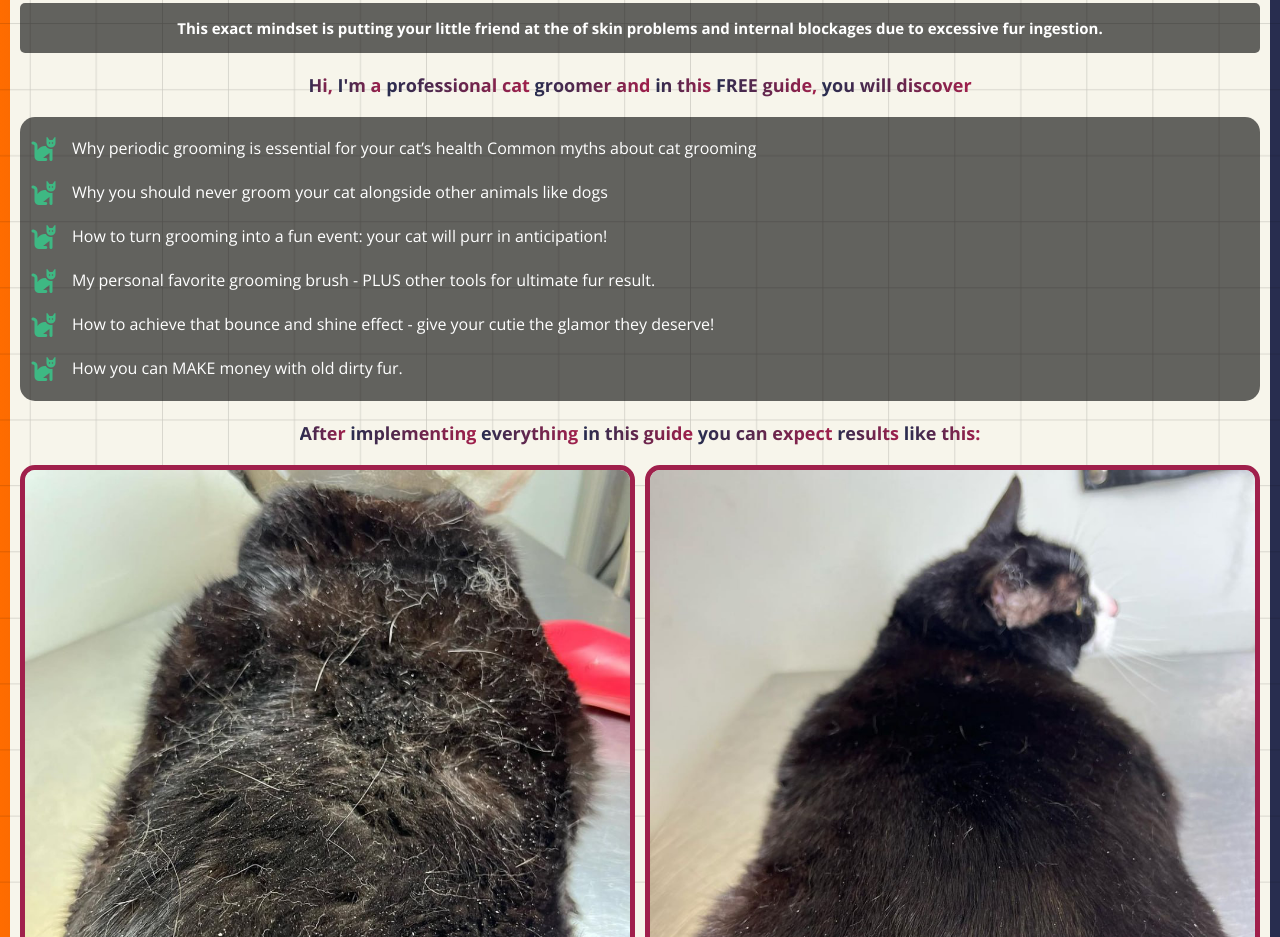
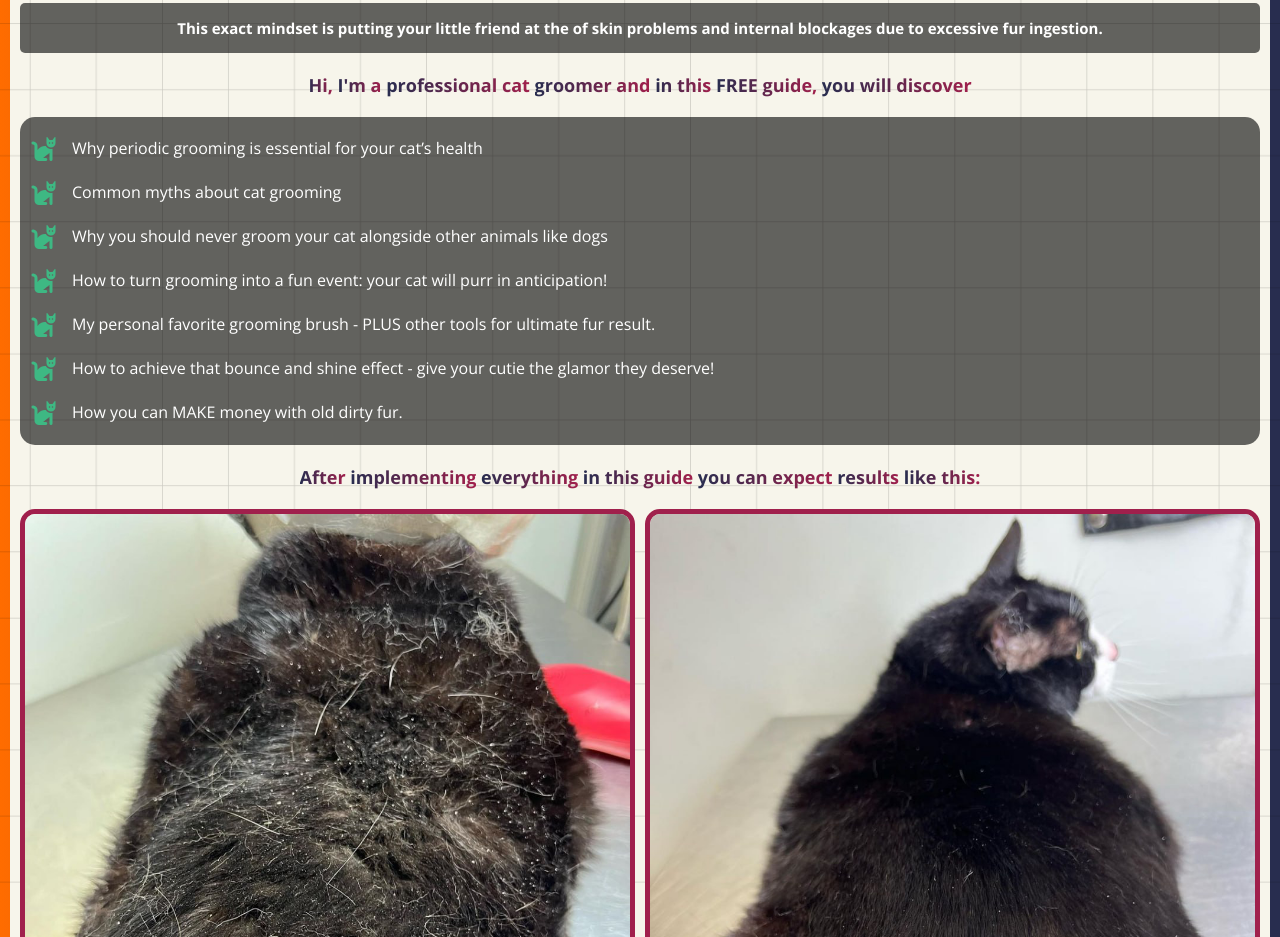
Before and after one commit to giochagelishvili/cats, a plain HTML site: page index.html in a window 1280 px wide. Shown: the part 1029-1966 px from the top of the page. Drawn offline with nearby package versions, Linux system fonts and the light colour scheme.

Commit message:
update list

```diff
--- a/index.html
+++ b/index.html
@@ -107,7 +107,11 @@
             <div class="menu-list flex-column">
                 <div class="li-container flex-row">
                     <i class="fa-solid fa-cat"></i>
-                    <h2>Why periodic grooming is essential for your cat’s health  Common myths about cat grooming</h2>
+                    <h2>Why periodic grooming is essential for your cat’s health</h2>
+                </div>
+                <div class="li-container flex-row">
+                    <i class="fa-solid fa-cat"></i>
+                    <h2>Common myths about cat grooming</h2>
                 </div>
                 <div class="li-container flex-row">
                     <i class="fa-solid fa-cat"></i>
```
